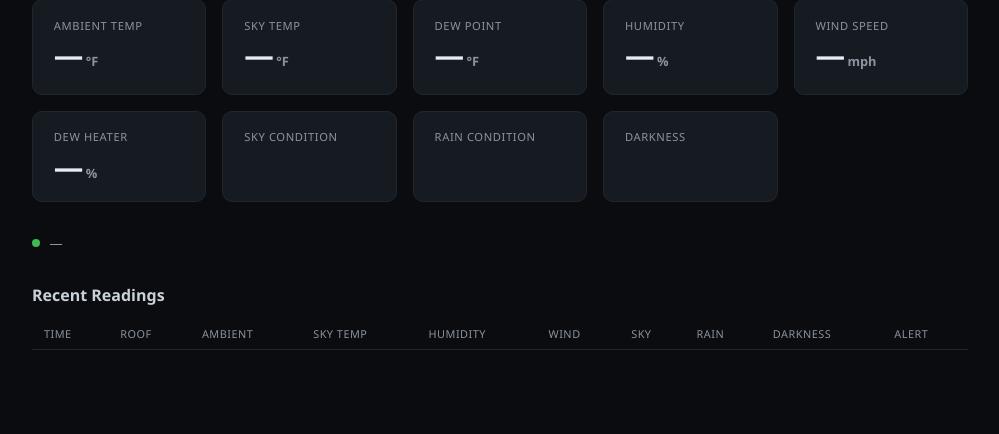
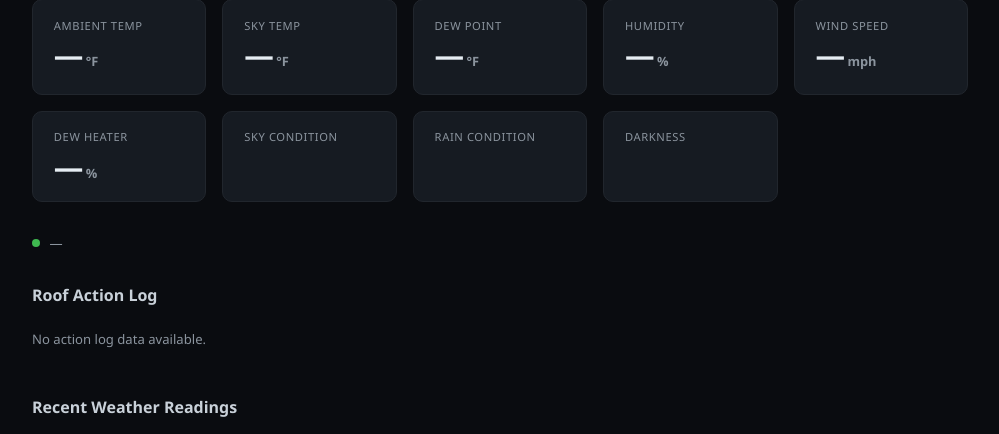
Before and after one commit to THESLIPERYTROUT/projects, a Flask app: page /skyroof in a window 1280 px wide. Shown: the part 337-771 px from the top of the page, without its empty margins (140-1139 px from the left). Before the commit the page ends 687 px from the top, so only its background shows below. Run offline with Flask 3, Linux system fonts and the light colour scheme; lists and menus that the app fills with data are empty; parts of the project's set-up code (start-up, migrations or seed data) failed here and were passed over.

Commit message:
Add roof action log timeline to SkyRoof dashboard
Parses skyroof_log.txt (the SkyRoof event log) and surfaces recent roof
actions as a color-coded timeline above the weather readings table.

Changes:
- src/skyroof.py: new parse_action_line() and read_action_log() functions
  that parse the MM-DD-YYYY H:MM:SS AM/PM format and classify each entry
  into a typed action (open, cloud_close, scheduled_close, rain_close,
  wind_close, blocked) for UI color-coding. Path configurable via
  SKYROOF_ACTION_LOG_PATH env var.
- app.py: /api/skyroof now includes an 'actions' array in its response;
  action log path is also overridable via ?actions= query param.
- templates/skyroof.html: Roof Action Log timeline section with
  color-coded icons (green=open, red=closed, amber=scheduled, orange=blocked)
  and timestamps. Also fixed the default log path backslash SyntaxError
  by using a raw string literal.

Co-Authored-By: Claude Sonnet 4.6 <noreply@anthropic.com>

```diff
--- a/oursky-weather-api/app.py
+++ b/oursky-weather-api/app.py
@@ -1,6 +1,6 @@
 from flask import Flask, jsonify, request, render_template
 from src.weather import VA, Namibia, Chile, SRO, awoa, Wolongbar, Brazil
-from src.skyroof import latest, read_log, LOG_PATH
+from src.skyroof import latest, read_log, read_action_log, LOG_PATH, ACTION_LOG_PATH
 import os
 
 app = Flask(__name__)
@@ -31,11 +31,16 @@ def skyroof_dashboard():
 
 @app.route('/api/skyroof')
 def skyroof_data():
-    log_path = request.args.get('log', LOG_PATH)
+    log_path    = request.args.get('log',    LOG_PATH)
+    action_path = request.args.get('actions', ACTION_LOG_PATH)
     entries = read_log(log_path)
     if not entries:
         return jsonify({'error': f'No data found at {log_path}'}), 404
-    return jsonify({'latest': entries[0], 'history': entries})
+    return jsonify({
+        'latest':  entries[0],
+        'history': entries,
+        'actions': read_action_log(action_path),
+    })
 
 if __name__ == '__main__':
     app.run(debug=True)
--- a/oursky-weather-api/src/skyroof.py
+++ b/oursky-weather-api/src/skyroof.py
@@ -1,8 +1,17 @@
 import re
 import os
+from datetime import datetime
 
-LOG_PATH = os.environ.get('SKYROOF_LOG_PATH', 'skyroof.log')
+LOG_PATH = os.environ.get(
+    'SKYROOF_LOG_PATH',
+    r'C:\Users\oursky\Documents\Interactiveastronomy\SkyRoof\weatherfilelog.txt'
+)
+ACTION_LOG_PATH = os.environ.get(
+    'SKYROOF_ACTION_LOG_PATH',
+    r'C:\Users\oursky\Documents\Interactiveastronomy\SkyRoof\skyroof_log.txt'
+)
 MAX_HISTORY = 20
+MAX_ACTIONS = 30
 
 # Matches both the one-line data file and the multi-entry log (which prefixes with "N)  " and
 # appends "Status:[...] Scope=... Roof=...")
@@ -130,3 +139,72 @@ def read_log(path: str = LOG_PATH, max_lines: int = MAX_HISTORY) -> list[dict]:
 def latest(path: str = LOG_PATH) -> dict | None:
     entries = read_log(path, max_lines=1)
     return entries[0] if entries else None
+
+
+# ── Roof action log (skyroof_log.txt) ────────────────────────────────────────
+
+ACTION_RE = re.compile(
+    r'^\s*(\d{2}-\d{2}-\d{4})\s+'   # date MM-DD-YYYY
+    r'(\d{1,2}:\d{2}:\d{2}\s+[AP]M)'  # time H:MM:SS AM/PM
+    r':\s+(.+)$',                    # message
+    re.IGNORECASE
+)
+
+# Keywords → (action_type, display label)
+_ACTION_PATTERNS = [
+    (r'did not open.*unsafe',           'blocked',    'Did not open — unsafe conditions'),
+    (r'did not open',                   'blocked',    'Did not open'),
+    (r'dusk.?dawn.*closed|closed.*dusk.?dawn', 'scheduled_close', 'Closed — scheduled dusk/dawn'),
+    (r'closed.*cloudiness|cloudiness',  'cloud_close','Closed — excessive cloudiness'),
+    (r'closed.*rain|rain.*closed',      'rain_close', 'Closed — rain detected'),
+    (r'closed.*wind|wind.*closed',      'wind_close', 'Closed — high wind'),
+    (r'opened|re-opened|re.opened',     'open',       'Opened'),
+    (r'closed',                         'close',      'Closed'),
+]
+
+def _classify_action(message: str) -> tuple[str, str]:
+    msg_lower = message.lower()
+    for pattern, atype, label in _ACTION_PATTERNS:
+        if re.search(pattern, msg_lower):
+            return atype, label
+    return 'unknown', message.strip()
+
+
+def parse_action_line(line: str) -> dict | None:
+    m = ACTION_RE.match(line.strip())
+    if not m:
+        return None
+    date_str, time_str, message = m.groups()
+    action_type, action_label = _classify_action(message)
+    try:
+        dt = datetime.strptime(f'{date_str} {time_str.strip()}', '%m-%d-%Y %I:%M:%S %p')
+        timestamp = dt.strftime('%Y-%m-%d %H:%M:%S')
+        date_fmt  = dt.strftime('%b %d, %Y')
+        time_fmt  = dt.strftime('%I:%M %p').lstrip('0')
+    except ValueError:
+        timestamp = f'{date_str} {time_str.strip()}'
+        date_fmt  = date_str
+        time_fmt  = time_str.strip()
+    return {
+        'timestamp':    timestamp,
+        'date':         date_fmt,
+        'time':         time_fmt,
+        'message':      message.strip(),
+        'action_type':  action_type,
+        'action_label': action_label,
+    }
+
+
+def read_action_log(path: str = ACTION_LOG_PATH, max_lines: int = MAX_ACTIONS) -> list[dict]:
+    if not os.path.isfile(path):
+        return []
+    with open(path, 'r', encoding='utf-8', errors='replace') as f:
+        lines = [l for l in f.readlines() if l.strip()]
+    parsed = []
+    for line in reversed(lines):
+        entry = parse_action_line(line)
+        if entry:
+            parsed.append(entry)
+            if len(parsed) >= max_lines:
+                break
+    return parsed
--- a/oursky-weather-api/templates/skyroof.html
+++ b/oursky-weather-api/templates/skyroof.html
@@ -136,6 +136,51 @@
       border-radius: 10px; padding: 1.2rem 1.5rem;
       color: #f85149; display: none; margin-bottom: 1.5rem;
     }
+
+    /* ── Roof action timeline ── */
+    .section-divider { margin: 2rem 0 1rem; }
+
+    .timeline { display: flex; flex-direction: column; gap: 0; }
+
+    .tl-item {
+      display: flex;
+      gap: 1rem;
+      padding: .6rem 0;
+      border-bottom: 1px solid #161b22;
+      align-items: flex-start;
+    }
+    .tl-item:last-child { border-bottom: none; }
+
+    .tl-icon {
+      width: 28px; height: 28px; border-radius: 50%;
+      display: flex; align-items: center; justify-content: center;
+      font-size: .9rem; flex-shrink: 0; margin-top: .1rem;
+    }
+    .tl-icon.open            { background: #0d2818; border: 1px solid #2ea043; }
+    .tl-icon.cloud_close     { background: #2d1117; border: 1px solid #da3633; }
+    .tl-icon.scheduled_close { background: #2b1d0e; border: 1px solid #e3b341; }
+    .tl-icon.rain_close      { background: #2d1117; border: 1px solid #da3633; }
+    .tl-icon.wind_close      { background: #2d1117; border: 1px solid #da3633; }
+    .tl-icon.blocked         { background: #2b1d0e; border: 1px solid #f0883e; }
+    .tl-icon.close           { background: #2d1117; border: 1px solid #da3633; }
+    .tl-icon.unknown         { background: #161b22; border: 1px solid #30363d; }
+
+    .tl-body { flex: 1; }
+    .tl-label {
+      font-size: .85rem; font-weight: 600;
+      color: #e6edf3; margin-bottom: .15rem;
+    }
+    .tl-label.open            { color: #3fb950; }
+    .tl-label.cloud_close     { color: #f85149; }
+    .tl-label.scheduled_close { color: #e3b341; }
+    .tl-label.rain_close      { color: #f85149; }
+    .tl-label.wind_close      { color: #f85149; }
+    .tl-label.blocked         { color: #f0883e; }
+    .tl-label.close           { color: #f85149; }
+
+    .tl-time { font-size: .75rem; color: #8b949e; }
+
+    #no-actions { font-size: .82rem; color: #8b949e; padding: .5rem 0; }
   </style>
 </head>
 <body>
@@ -211,8 +256,18 @@
     <span style="margin-left:auto;color:#6e7681" id="elapsed-text"></span>
   </div>
 
+  <!-- Roof action timeline -->
+  <div class="section-divider">
+    <h2>Roof Action Log</h2>
+  </div>
+  <div class="timeline" id="action-timeline">
+    <div id="no-actions">No action log data available.</div>
+  </div>
+
   <!-- History -->
-  <h2>Recent Readings</h2>
+  <div class="section-divider" style="margin-top:2.5rem">
+    <h2>Recent Weather Readings</h2>
+  </div>
   <div class="table-wrap">
     <table>
       <thead>
@@ -300,6 +355,32 @@
       document.getElementById('status-text').textContent = 'File status: ' + (d.status || '—');
       document.getElementById('elapsed-text').textContent = d.elapsed_sec != null ? `Last write ${d.elapsed_sec}s ago` : '';
 
+      // Roof action timeline
+      const ICONS = {
+        open:            '🟢',
+        cloud_close:     '☁️',
+        scheduled_close: '🌙',
+        rain_close:      '🌧️',
+        wind_close:      '💨',
+        blocked:         '⚠️',
+        close:           '🔴',
+        unknown:         '❔',
+      };
+      const timeline = document.getElementById('action-timeline');
+      if (data.actions && data.actions.length) {
+        timeline.innerHTML = data.actions.map(a => `
+          <div class="tl-item">
+            <div class="tl-icon ${a.action_type}">${ICONS[a.action_type] || '❔'}</div>
+            <div class="tl-body">
+              <div class="tl-label ${a.action_type}">${a.action_label}</div>
+              <div class="tl-time">${a.date} &nbsp;·&nbsp; ${a.time}</div>
+            </div>
+          </div>
+        `).join('');
+      } else {
+        timeline.innerHTML = '<div id="no-actions">No action log data available.</div>';
+      }
+
       // History table
       const wUnit = d.wind_scale === 'Mph' ? 'mph' : 'kts';
       document.getElementById('history-body').innerHTML = data.history.map(r => `
```
